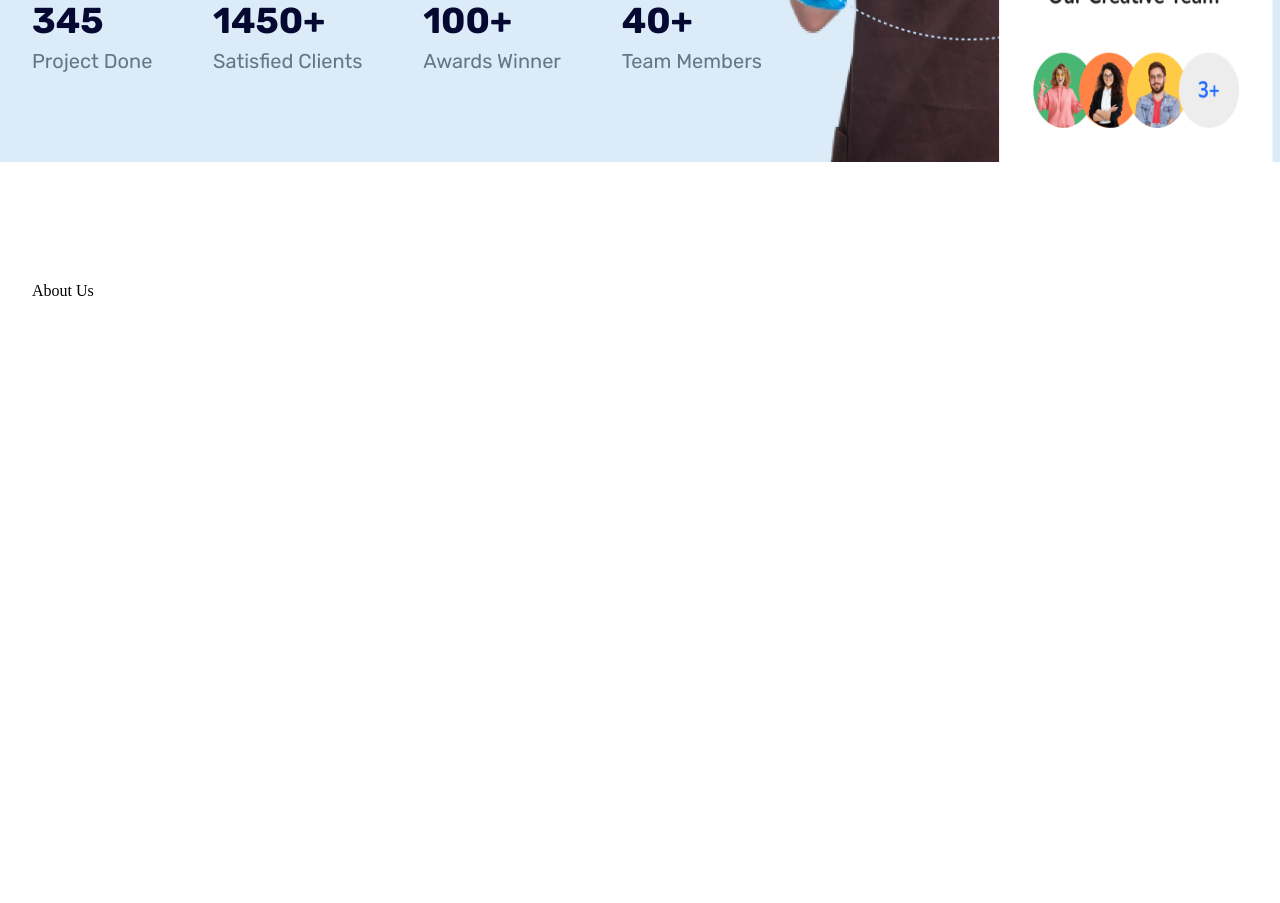
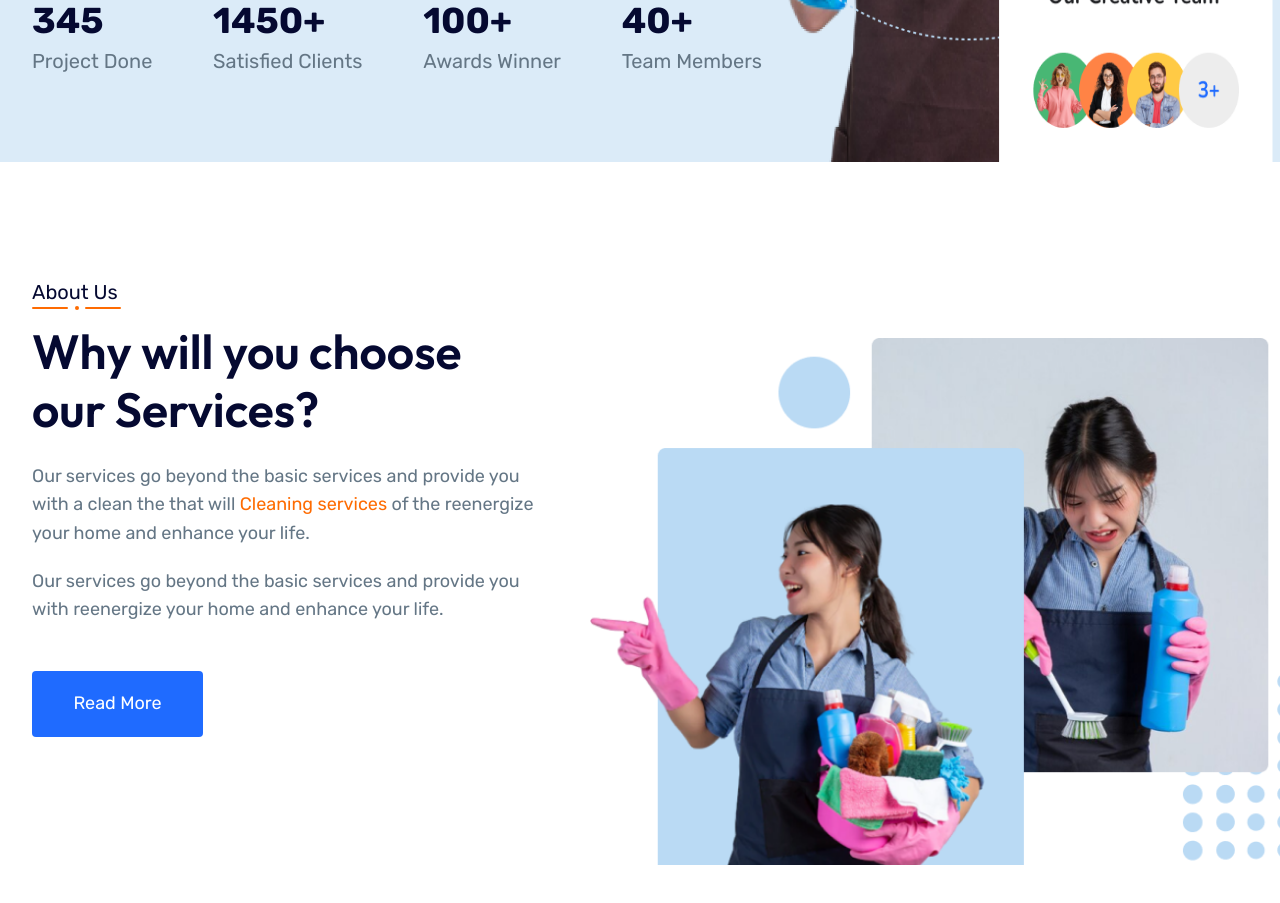
Before and after one commit to orifjonov-abbosbek/cleaning_service, a plain HTML site: page index.html in a window 1280 px wide. Shown: the part 893-1796 px from the top of the page. Before the commit the page ends 1194 px from the top, so only its background shows below. Drawn offline with Linux system fonts and the light colour scheme.

Commit message:
about section added

```diff
--- a/css/style.css
+++ b/css/style.css
@@ -96,7 +96,6 @@ li {
   background-repeat: no-repeat;
   background-position: calc(50% + 350px) calc(50% + 57px);
   background-size: 600px 840px;
-  margin-bottom: 120px;
 }
 .hero_title {
   width: 641px;
@@ -155,3 +154,106 @@ li {
   line-height: 100%;
   color: #647685;
 }
+/******************** hero sectio end  */
+
+/******************** about section start  */
+
+.about {
+  background-image: url(../image/about_img.png);
+  background-repeat: no-repeat;
+  background-position: calc(50% + 350px) calc(50% + 100px);
+  background-size: 800px;
+  margin-bottom: 50px;
+  padding-top: 120px;
+  padding-bottom: 128px;
+}
+.about_pre_title {
+  width: 89px;
+  font-family: "Rubik";
+  font-style: normal;
+  font-weight: 500;
+  font-size: 20px;
+  line-height: 100%;
+  color: #050931;
+  padding-bottom: 4px;
+}
+
+.under_about {
+  display: flex;
+  width: 89px;
+  justify-content: space-between;
+  align-items: center;
+  margin-bottom: 13px;
+}
+.line {
+  width: 36px;
+  height: 2px;
+  background: #fe6b01;
+  border-radius: 100px;
+}
+.circle {
+  width: 4px;
+  height: 4px;
+  border-radius: 50%;
+  background-color: #fe6b01;
+}
+
+.about_title {
+  width: 492px;
+  font-family: "Outfit";
+  font-style: normal;
+  font-weight: 600;
+  font-size: 48px;
+  line-height: 120%;
+  color: #050931;
+  margin-bottom: 24px;
+}
+.about_desc {
+  width: 513px;
+  font-family: "Rubik";
+  font-style: normal;
+  font-weight: 400;
+  font-size: 18px;
+  line-height: 156%;
+  color: #647685;
+  margin-bottom: 20px;
+}
+.about_desc span {
+  color: #fe6b01;
+}
+
+.sub_desc {
+  width: 499px;
+  font-family: "Rubik";
+  font-style: normal;
+  font-weight: 400;
+  font-size: 18px;
+  line-height: 156%;
+  color: #647685;
+  margin-bottom: 48px;
+}
+
+.about_btn {
+  width: 171px;
+  height: 66px;
+  background: #1f6bff;
+  border-radius: 4px;
+  font-family: "Rubik";
+  font-style: normal;
+  font-weight: 500;
+  font-size: 18px;
+  line-height: 166%;
+  color: #ffffff;
+  border: none;
+}
+/******************** about section end  */
+/******************* servicr section start  */
+
+
+
+
+
+
+
+
+/******************* servicr section end  */
--- a/index.html
+++ b/index.html
@@ -163,7 +163,20 @@
 
       <section class="about">
         <div class="container">
+            <div class="about_wrapper">
             <p class="about_pre_title">About Us</p>
+            <dir class="under_about">
+             <div class="line"></div>
+             <div class="circle"></div>
+             <div class="line"></div>
+            </dir>
+
+            <h2 class="about_title">Why will you choose our Services?</h2>
+            <p class="about_desc">Our services go beyond the basic services and provide you with a  clean the that will <span> Cleaning services </span> of the reenergize your home and enhance your life.</p>
+            <p class="sub_desc">Our services go beyond the basic services and provide you with  reenergize your home and enhance your life.</p>
+
+            <button class="about_btn">Read More</button>
+        </div>
         </div>
       </section>
     </main>
```
Also changed, not shown: image/about_img.png (added), image/service-top-bg.png (added).
